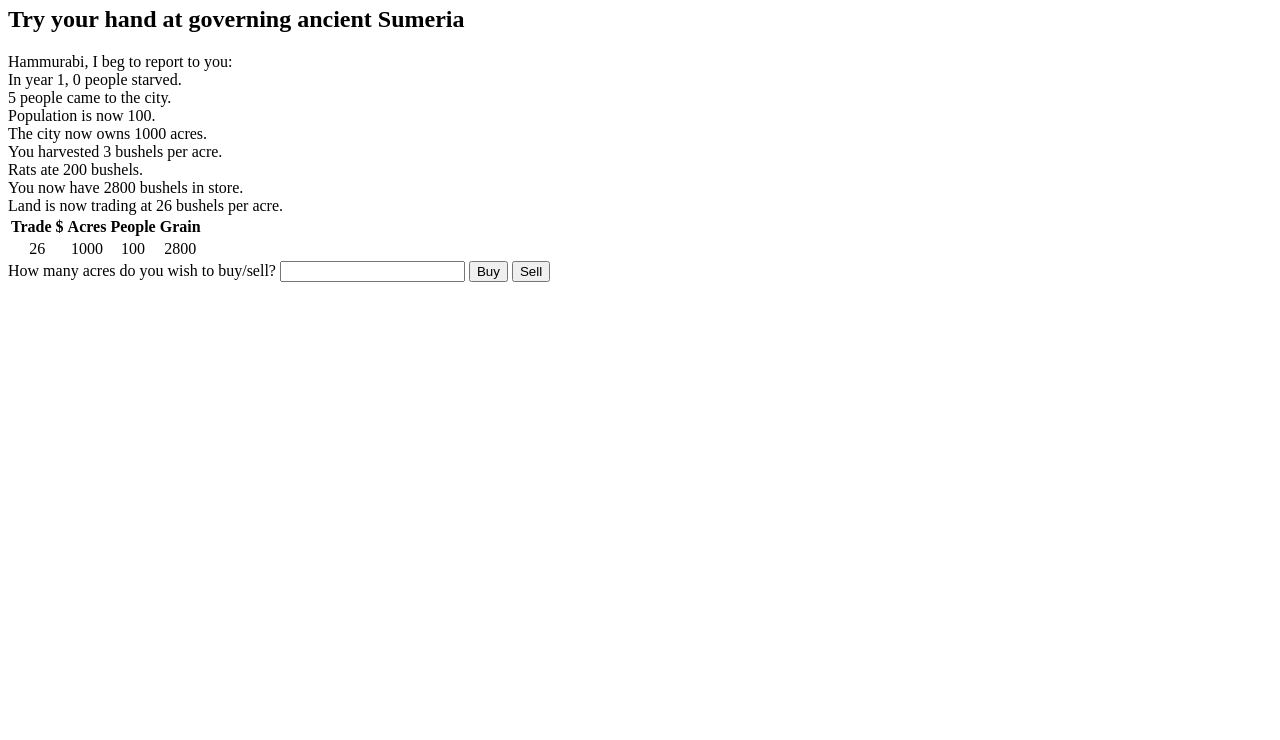
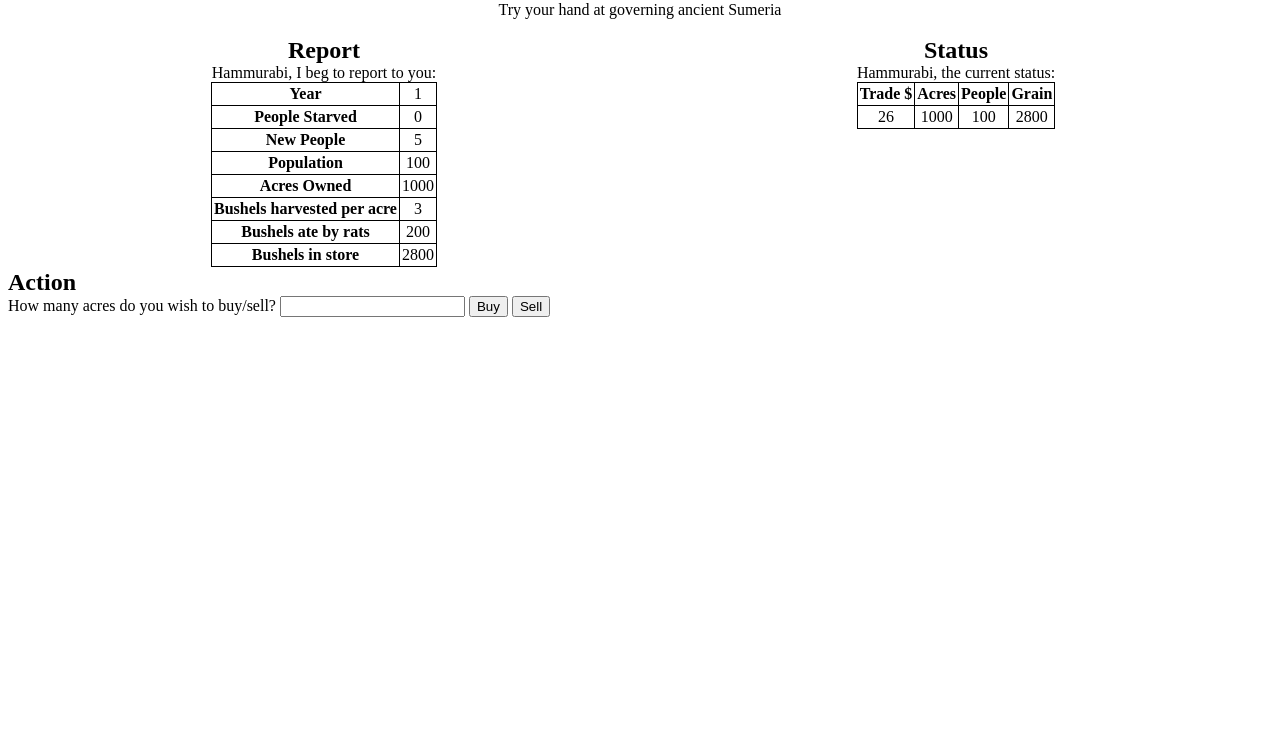
Before and after one commit to professorf/hammurabi, a plain HTML site: page index.html in a window 1280 px wide. Shown: the part 60-800 px from the top of the page. Drawn offline with Linux system fonts and the light colour scheme.

Commit message:
Initial Table UI

```diff
--- a/index.html
+++ b/index.html
@@ -29,23 +29,43 @@ function doReport()
 
     Z=Z+1
     sReport = "Hammurabi, I beg to report to you:"+"<br>"
+    /*
     sReport+= "In year "+Z+", "+D+" people starved."+"<br>"
     sReport+= I+" people came to the city."+"<br>"
+    */
     P=P+I
+    //
+    // Update Flor Report Table
+    //
+    tdrYear.innerHTML=Z
+    tdrStarved.innerHTML=D
+    tdrNewbs.innerHTML=I
     if (Q<0) {
         sReport+="A horrible plague struck. Half the people died."
         P=Math.floor(P/2)
     }
+    /*
     sReport+="Population is now "+P+"."+"<br>"
     sReport+="The city now owns "+A+" acres."+"<br>"
     sReport+="You harvested "+Y+" bushels per acre."+"<br>"
     sReport+="Rats ate "+E+" bushels."+"<br>"
     sReport+="You now have "+S+" bushels in store."+"<br>"
+    */
     dvReport.innerHTML=sReport
+    //
+    // Update Flor Report Table
+    //
+    tdrPeeps.innerHTML=P
+    tdrAcres.innerHTML=A
+    tdrBushels.innerHTML=Y
+    tdrRats.innerHTML=E
+    tdrGrain.innerHTML=S
 
     C=Math.floor(10*Math.random())
     Y=C+17
+    /*
     dvReport.innerHTML+="Land is now trading at "+Y+" bushels per acre."
+    */
 
     dvAcres.style.display="block"
 //
@@ -208,18 +228,47 @@ function chance() {
 }
 </script>
 <style>
-    td {text-align:center}
+    td,th {text-align:center;border-style:solid;border-width:1;padding:2px}
+    table {border-style:solid;border-width:1;border-collapse:collapse;}
+    .label {text-align:left; font-weight:bold}
+    #tbldata {border-style:none;border-collapse:collapse;}
+    #tbldata td {text-align:center;border-style:none;vertical-align:top;}
+    #tbldata td table {border-style:solid;border-width:1;border-collapse:collapse;margin:auto}
+    #tbldata td table td,th {text-align:center;border-style:solid;border-width:1;padding:2px}
+    h1 {margin:auto;text-align:center}
+    h2 {margin:auto}
 </style>
 </head>
 <body>
 <h1>Hammurabi</h1>
-<h2>Try your hand at governing ancient Sumeria</h2>
-
+<p style="text-align:center">Try your hand at governing ancient Sumeria</p>
+<table id="tblData" style="width:100%">
+<tr>
+<td style="width:50%">
+<h2>Report</h2>
 <div id="dvReport"></div>
+<table>
+    <tr><td class="label">Year</td><td id="tdrYear"></td></tr>
+    <tr><td class="label">People Starved </td><td id="tdrStarved"></td></tr>
+    <tr><td class="label">New People </td><td id="tdrNewbs"></td></tr>
+    <tr><td class="label">Population </td><td id="tdrPeeps"></td></tr>
+    <tr><td class="label">Acres Owned</td><td id="tdrAcres"></td></tr>
+    <tr><td class="label">Bushels harvested per acre</td><td id="tdrBushels"></td></tr>
+    <tr><td class="label">Bushels ate by rats</td><td id="tdrRats"></td></tr>
+    <tr><td class="label">Bushels in store</td><td id="tdrGrain"></td></tr>
+</table>
+</td>
+<td>
+<h2>Status</h2>
+Hammurabi, the current status:
 <table>
     <tr><th>Trade $</th><th>Acres</th><th>People</th><th>Grain</th></tr>
     <tr><td id="tdTrade"></td><td id="tdAcres">0</td><td id="tdPeeps">0</td><td id="tdGrain">0</td></tr>
 </table>
+</td>
+</tr>
+</table>
+<h2>Action</h2>
 <div id="dvAcres">
 How many acres do you wish to buy/sell? <input id="inQA">
 <input type="button" value="Buy" onclick="buyAcres()">
```
